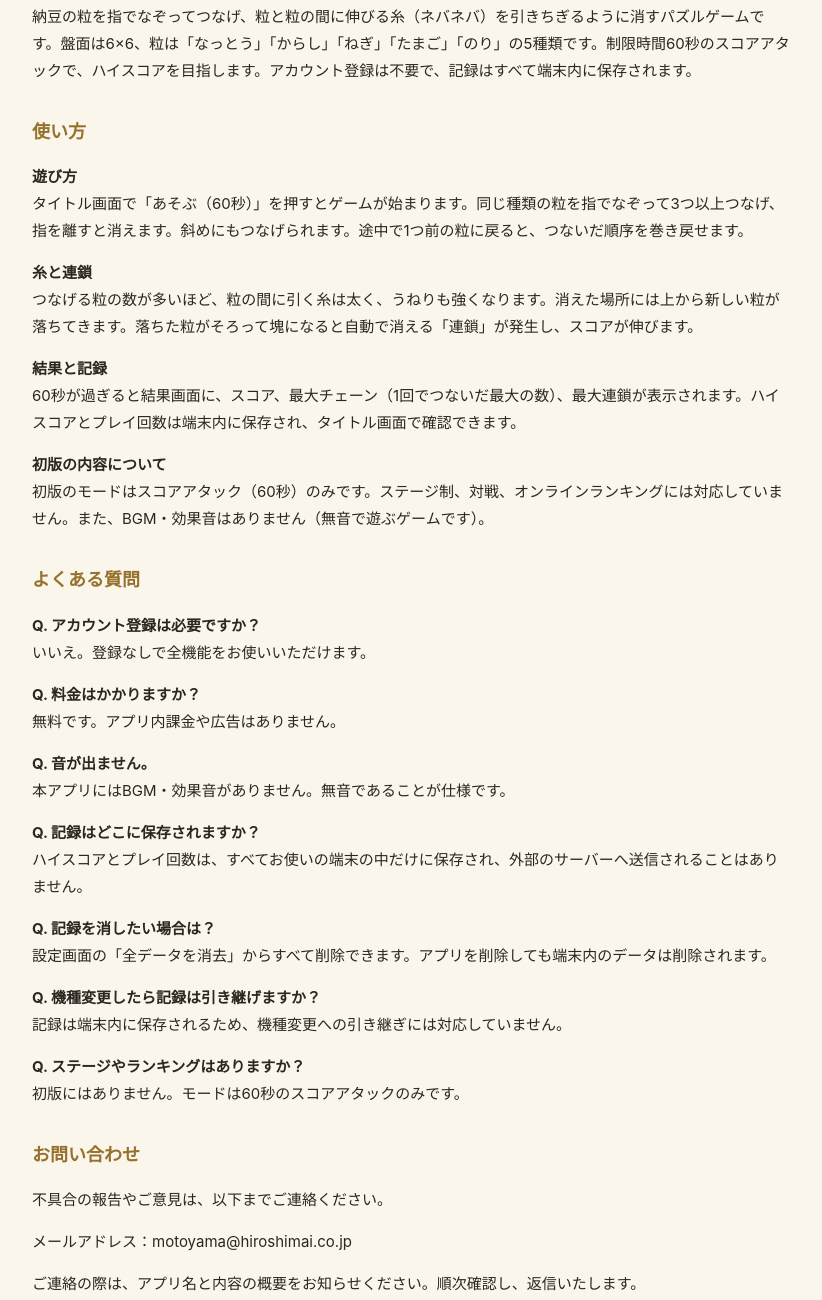
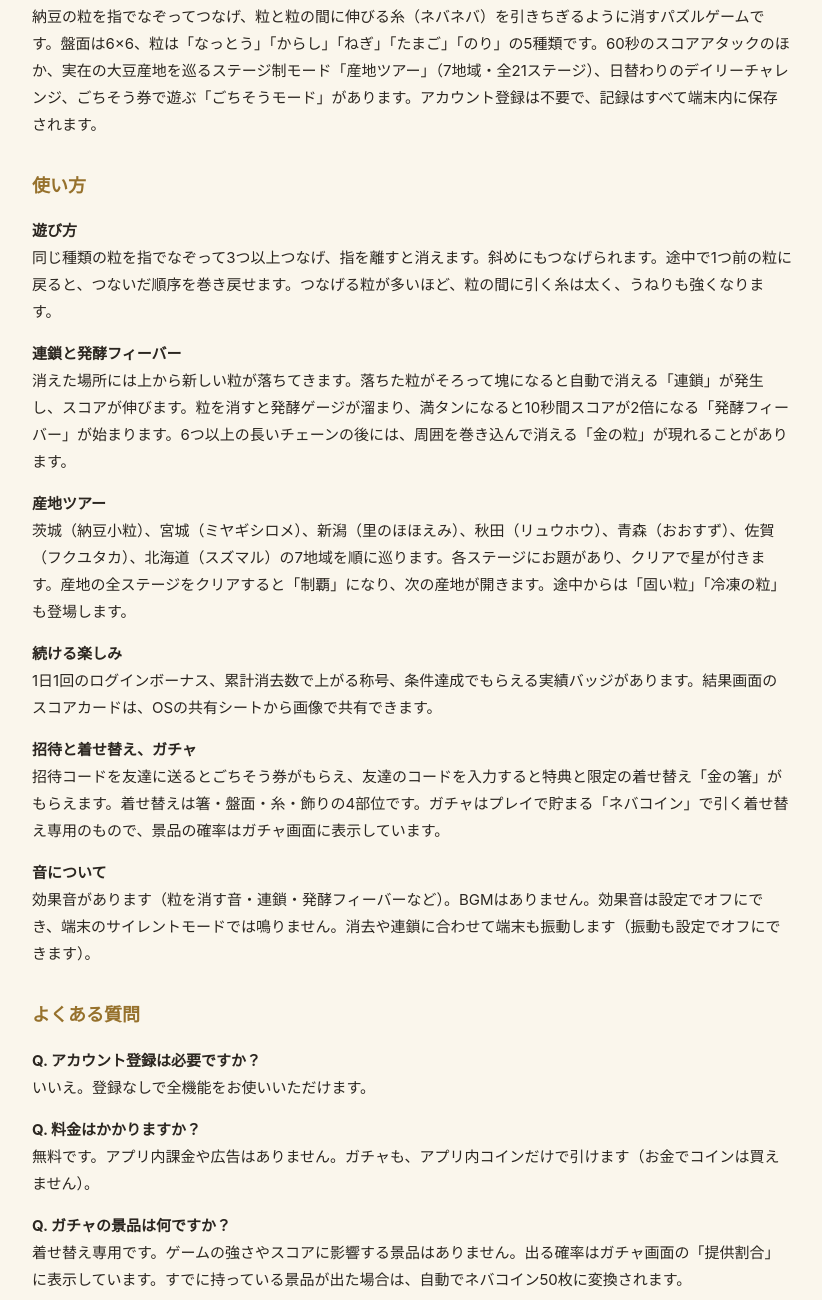
Before and after one commit to motoyama-sudo/motoyama-sudo.github.io, a plain HTML site: page nattopuzzle/support.html in a window 1280 px wide. Shown: the part 224-1524 px from the top of the page, without its empty margins (228-1050 px from the left). Drawn offline with Linux system fonts and the light colour scheme.

Commit message:
Update nattopuzzle privacy and support pages (sound effects info)

```diff
--- a/nattopuzzle/support.html
+++ b/nattopuzzle/support.html
@@ -19,22 +19,26 @@
 <p>「ネバネバ納豆」のサポートページです。</p>
 
 <h2>アプリについて</h2>
-<p>納豆の粒を指でなぞってつなげ、粒と粒の間に伸びる糸（ネバネバ）を引きちぎるように消すパズルゲームです。盤面は6×6、粒は「なっとう」「からし」「ねぎ」「たまご」「のり」の5種類です。制限時間60秒のスコアアタックで、ハイスコアを目指します。アカウント登録は不要で、記録はすべて端末内に保存されます。</p>
+<p>納豆の粒を指でなぞってつなげ、粒と粒の間に伸びる糸（ネバネバ）を引きちぎるように消すパズルゲームです。盤面は6×6、粒は「なっとう」「からし」「ねぎ」「たまご」「のり」の5種類です。60秒のスコアアタックのほか、実在の大豆産地を巡るステージ制モード「産地ツアー」（7地域・全21ステージ）、日替わりのデイリーチャレンジ、ごちそう券で遊ぶ「ごちそうモード」があります。アカウント登録は不要で、記録はすべて端末内に保存されます。</p>
 
 <h2>使い方</h2>
-<p><strong>遊び方</strong><br>タイトル画面で「あそぶ（60秒）」を押すとゲームが始まります。同じ種類の粒を指でなぞって3つ以上つなげ、指を離すと消えます。斜めにもつなげられます。途中で1つ前の粒に戻ると、つないだ順序を巻き戻せます。</p>
-<p><strong>糸と連鎖</strong><br>つなげる粒の数が多いほど、粒の間に引く糸は太く、うねりも強くなります。消えた場所には上から新しい粒が落ちてきます。落ちた粒がそろって塊になると自動で消える「連鎖」が発生し、スコアが伸びます。</p>
-<p><strong>結果と記録</strong><br>60秒が過ぎると結果画面に、スコア、最大チェーン（1回でつないだ最大の数）、最大連鎖が表示されます。ハイスコアとプレイ回数は端末内に保存され、タイトル画面で確認できます。</p>
-<p><strong>初版の内容について</strong><br>初版のモードはスコアアタック（60秒）のみです。ステージ制、対戦、オンラインランキングには対応していません。また、BGM・効果音はありません（無音で遊ぶゲームです）。</p>
+<p><strong>遊び方</strong><br>同じ種類の粒を指でなぞって3つ以上つなげ、指を離すと消えます。斜めにもつなげられます。途中で1つ前の粒に戻ると、つないだ順序を巻き戻せます。つなげる粒が多いほど、粒の間に引く糸は太く、うねりも強くなります。</p>
+<p><strong>連鎖と発酵フィーバー</strong><br>消えた場所には上から新しい粒が落ちてきます。落ちた粒がそろって塊になると自動で消える「連鎖」が発生し、スコアが伸びます。粒を消すと発酵ゲージが溜まり、満タンになると10秒間スコアが2倍になる「発酵フィーバー」が始まります。6つ以上の長いチェーンの後には、周囲を巻き込んで消える「金の粒」が現れることがあります。</p>
+<p><strong>産地ツアー</strong><br>茨城（納豆小粒）、宮城（ミヤギシロメ）、新潟（里のほほえみ）、秋田（リュウホウ）、青森（おおすず）、佐賀（フクユタカ）、北海道（スズマル）の7地域を順に巡ります。各ステージにお題があり、クリアで星が付きます。産地の全ステージをクリアすると「制覇」になり、次の産地が開きます。途中からは「固い粒」「冷凍の粒」も登場します。</p>
+<p><strong>続ける楽しみ</strong><br>1日1回のログインボーナス、累計消去数で上がる称号、条件達成でもらえる実績バッジがあります。結果画面のスコアカードは、OSの共有シートから画像で共有できます。</p>
+<p><strong>招待と着せ替え、ガチャ</strong><br>招待コードを友達に送るとごちそう券がもらえ、友達のコードを入力すると特典と限定の着せ替え「金の箸」がもらえます。着せ替えは箸・盤面・糸・飾りの4部位です。ガチャはプレイで貯まる「ネバコイン」で引く着せ替え専用のもので、景品の確率はガチャ画面に表示しています。</p>
+<p><strong>音について</strong><br>効果音があります（粒を消す音・連鎖・発酵フィーバーなど）。BGMはありません。効果音は設定でオフにでき、端末のサイレントモードでは鳴りません。消去や連鎖に合わせて端末も振動します（振動も設定でオフにできます）。</p>
 
 <h2>よくある質問</h2>
 <p><strong>Q. アカウント登録は必要ですか？</strong><br>いいえ。登録なしで全機能をお使いいただけます。</p>
-<p><strong>Q. 料金はかかりますか？</strong><br>無料です。アプリ内課金や広告はありません。</p>
-<p><strong>Q. 音が出ません。</strong><br>本アプリにはBGM・効果音がありません。無音であることが仕様です。</p>
-<p><strong>Q. 記録はどこに保存されますか？</strong><br>ハイスコアとプレイ回数は、すべてお使いの端末の中だけに保存され、外部のサーバーへ送信されることはありません。</p>
+<p><strong>Q. 料金はかかりますか？</strong><br>無料です。アプリ内課金や広告はありません。ガチャも、アプリ内コインだけで引けます（お金でコインは買えません）。</p>
+<p><strong>Q. ガチャの景品は何ですか？</strong><br>着せ替え専用です。ゲームの強さやスコアに影響する景品はありません。出る確率はガチャ画面の「提供割合」に表示しています。すでに持っている景品が出た場合は、自動でネバコイン50枚に変換されます。</p>
+<p><strong>Q. 招待コードとは何ですか？</strong><br>端末ごとに作られるコードです。招待画面から友達に送ると（送信はOSの共有シートで行います）、ごちそう券が1枚もらえます（1日3回まで）。友達のコードを入力すると、ごちそう券2枚と限定の着せ替え「金の箸」がもらえます。コードの確認は端末の中だけで行われ、サーバーには送信されません。</p>
+<p><strong>Q. 音が出ません。</strong><br>効果音は、設定の「効果音」がオンで、端末のサイレントモードがオフのときに鳴ります。まずこの2点をご確認ください。BGMはありません（効果音のみです）。</p>
+<p><strong>Q. 記録はどこに保存されますか？</strong><br>ハイスコア、ステージの進行、コインや景品など、すべての記録はお使いの端末の中だけに保存され、外部のサーバーへ送信されることはありません。</p>
 <p><strong>Q. 記録を消したい場合は？</strong><br>設定画面の「全データを消去」からすべて削除できます。アプリを削除しても端末内のデータは削除されます。</p>
 <p><strong>Q. 機種変更したら記録は引き継げますか？</strong><br>記録は端末内に保存されるため、機種変更への引き継ぎには対応していません。</p>
-<p><strong>Q. ステージやランキングはありますか？</strong><br>初版にはありません。モードは60秒のスコアアタックのみです。</p>
+<p><strong>Q. 対戦やランキングはありますか？</strong><br>ありません。対戦・オンラインランキングには対応していません。</p>
 
 <h2>お問い合わせ</h2>
 <p>不具合の報告やご意見は、以下までご連絡ください。</p>
```
Also changed, not shown: nattopuzzle/privacy.html (+11 -5 lines).
